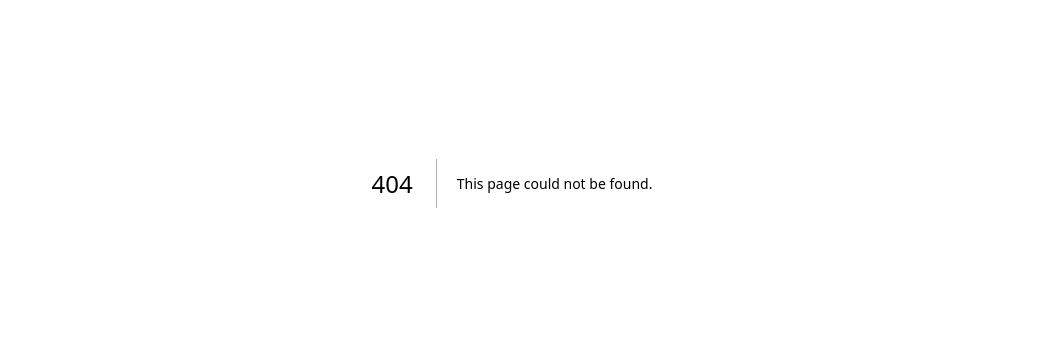
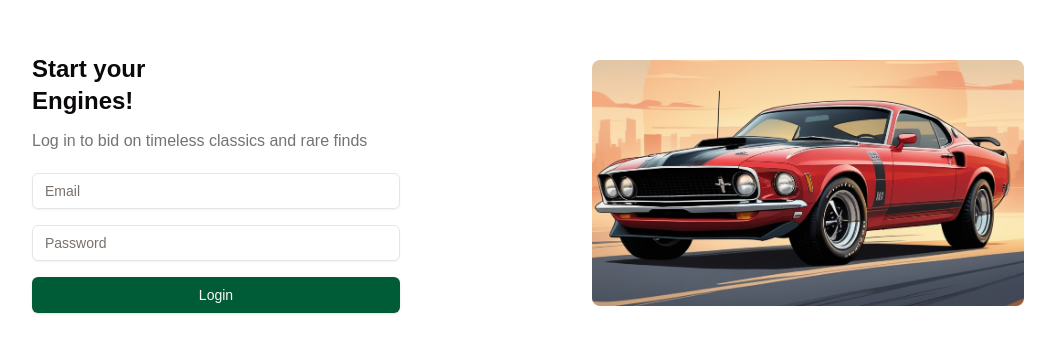
Before and after one commit to Vy-shak/liveAuction-app, a Next.js app in the folder client/: page /login in a window 1280 px wide. Before the commit this address had no page. Shown: the part 217-570 px from the top of the page, without its empty margins (128-1183 px from the left). Built offline with nearby package versions, Linux system fonts and the light colour scheme.

Commit message:
login ui done

```diff
--- /dev/null
+++ b/client/app/login/page.tsx
@@ -0,0 +1,32 @@
+import React from 'react';
+import { Input } from '@/components/ui/input';
+import { Button } from '@/components/ui/button';
+import Image from 'next/image';
+import { CarImg } from '@/public';
+import axios from 'axios';
+
+
+const Loginform = () => {
+    return (
+        <div className='w-full flexCenter h-screen px-12'>
+            <div className='w-1/2 px-28'>
+            <div className='w-full flex gap-5  justify-start items-start flex-col'>
+                <div className='w-full gap-y-3 flex justify-start items-start flex-col'>
+                    <h3 className='text-2xl font-bold'><span>Start your</span><br /><span>Engines!</span></h3>
+                    <h2 className='text-md font-normal text-neutral-500'>Log in to bid on timeless classics and rare finds</h2>
+                </div>
+            <div className="w-full flexCenter flex-col bg-white  gap-y-4">
+                <Input type="email" placeholder="Email" />
+                <Input type="password" placeholder="Password" />
+                <Button className="w-full">Login</Button>
+            </div>
+            </div>
+            </div>
+            <div className='w-1/2 px-20 z-50'>
+                <Image alt='carimage' src={CarImg} />
+            </div>
+        </div>
+    );
+};
+
+export default Loginform
```
